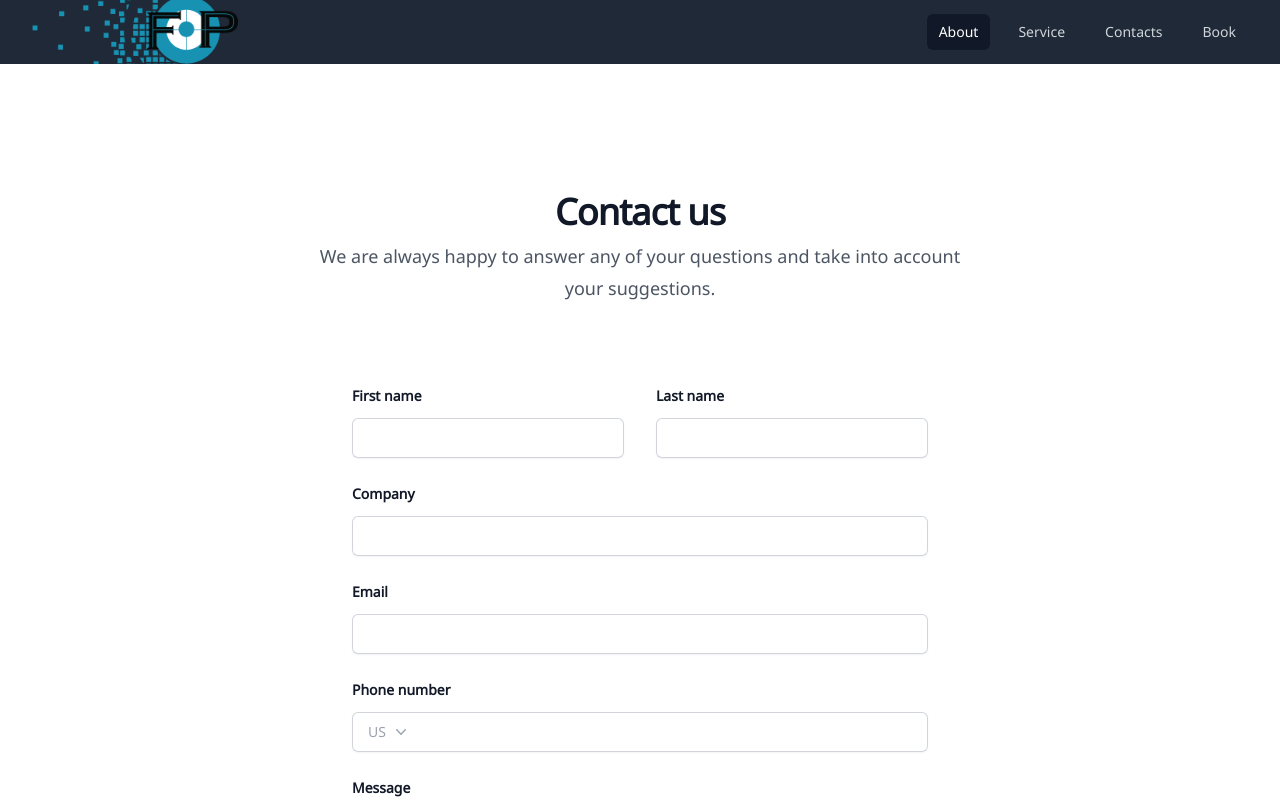
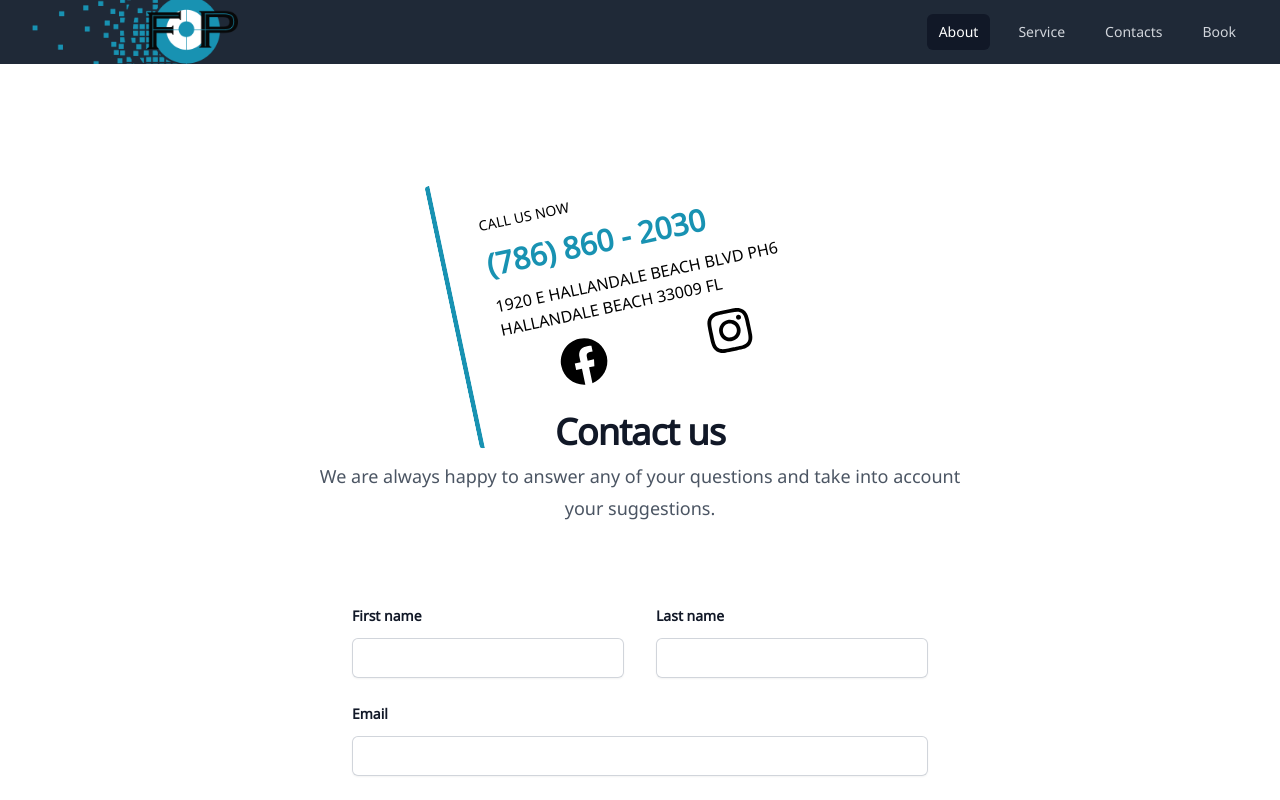
Before and after one commit to elfsvet/fp, a Next.js app: page /Contacts in a window 1280 px wide. Shown: the top 800 px of the page. Built offline with nearby package versions, Linux system fonts and the light colour scheme.

Commit message:
created reducer and added styling logo in nav and links on sandwich

```diff
--- a/src/app/Contacts/page.tsx
+++ b/src/app/Contacts/page.tsx
@@ -1,65 +1,31 @@
 'use client';
 import { ChevronDownIcon } from '@heroicons/react/20/solid';
 import { Switch } from '@headlessui/react';
-import { useState } from 'react';
+import { ChangeEvent, useState } from 'react';
 import { useReducer } from 'react';
+import { eContactActions, useContactForm } from '@/hooks/useContactForm';
+import PhoneCard from '@/components/PhoneCard';
 
 function classNames(...classes: any) {
   return classes.filter(Boolean).join(' ');
 }
-const initialState = {
-  firstName: '',
-  lastName: '',
-  email: '',
-  phone: '',
-  message: '',
-  agreed: false,
-};
-
-enum ContactActions {
-  CONTACT_FIRST_NAME = 'CONTACT_FIRST_NAME',
-  CONTACT_LAST_NAME = 'CONTACT_LAST_NAME',
-  CONTACT_EMAIL = 'CONTACT_EMAIL',
-  CONTACT_PHONE = 'CONTACT_PHONE',
-  CONTACT_MESSAGE = 'CONTACT_MESSAGE',
-  CONTACT_AGREED = 'CONTACT_AGREED',
-}
-
-interface iContactAction {
-  type: ContactActions;
-  payload?: typeof initialState;
-}
-
-export const useContactForm = (): [contactState: typeof initialState, dispatch: React.Dispatch<iContactAction>] => {
-  const [contactState, dispatch] = useReducer(reducer, initialState);
-
-  function reducer(contactState = initialState, action: iContactAction) {
-    const { type, payload } = action;
-    switch (type) {
-      case ContactActions.CONTACT_FIRST_NAME:
-        return { ...contactState, firstName: payload };
-      case ContactActions.CONTACT_LAST_NAME:
-        return { ...contactState, lastName: payload };
-      case ContactActions.CONTACT_EMAIL:
-        return { ...contactState, email: payload };
-      case ContactActions.CONTACT_PHONE:
-        return { ...contactState, phone: payload };
-      case ContactActions.CONTACT_MESSAGE:
-        return { ...contactState, message: payload };
-      case ContactActions.CONTACT_AGREED:
-        return { ...contactState, agreed: payload };
-      default:
-        throw new Error();
-    }
-  }
-  return [contactState, dispatch];
-};
 
 export default function Example() {
-  const [agreed, setAgreed] = useState(false);
+  const [contactState, dispatch] = useContactForm();
 
+  const handleSubmitContactForm = () => {
+    const { firstName, lastName, phone, email, message, agreed } = contactState;
+    if (agreed === false || !firstName || !lastName || !email || !message) {
+      console.log('need to finish the form');
+      return;
+    } else {
+      console.log('submitted with ', contactState);
+    }
+  };
   return (
-    <div className='isolate bg-white px-6 py-24 sm:py-32 lg:px-8'>
+    <>
+      <div className='isolate bg-white px-6 py-4 sm:py-10 lg:px-8'>
+        <PhoneCard light={true} />
         <div className='mx-auto max-w-2xl text-center'>
           <h2 className='text-3xl font-bold tracking-tight text-gray-900 sm:text-4xl'>Contact us</h2>
           <p className='mt-2 text-lg leading-8 text-gray-600'>
@@ -79,6 +45,10 @@ export default function Example() {
                   id='first-name'
                   autoComplete='given-name'
                   className='block w-full rounded-md border-0 px-3.5 py-2 text-gray-900 shadow-sm ring-1 ring-inset ring-gray-300 placeholder:text-gray-400 focus:ring-2 focus:ring-inset focus:ring-fp sm:text-sm sm:leading-6'
+                  value={contactState.firstName}
+                  onChange={(e: ChangeEvent<HTMLInputElement>) => {
+                    dispatch({ type: eContactActions.CONTACT_FIRST_NAME, payload: { firstName: e.target.value } });
+                  }}
                 />
               </div>
             </div>
@@ -93,23 +63,14 @@ export default function Example() {
                   id='last-name'
                   autoComplete='family-name'
                   className='block w-full rounded-md border-0 px-3.5 py-2 text-gray-900 shadow-sm ring-1 ring-inset ring-gray-300 placeholder:text-gray-400 focus:ring-2 focus:ring-inset focus:ring-fp sm:text-sm sm:leading-6'
+                  value={contactState.lastName}
+                  onChange={(e: ChangeEvent<HTMLInputElement>) => {
+                    dispatch({ type: eContactActions.CONTACT_LAST_NAME, payload: { lastName: e.target.value } });
+                  }}
                 />
               </div>
             </div>
-          <div className='sm:col-span-2'>
-            <label htmlFor='company' className='block text-sm font-semibold leading-6 text-gray-900'>
-              Company
-            </label>
-            <div className='mt-2.5'>
-              <input
-                type='text'
-                name='company'
-                id='company'
-                autoComplete='organization'
-                className='block w-full rounded-md border-0 px-3.5 py-2 text-gray-900 shadow-sm ring-1 ring-inset ring-gray-300 placeholder:text-gray-400 focus:ring-2 focus:ring-inset focus:ring-fp sm:text-sm sm:leading-6'
-              />
-            </div>
-          </div>
+
             <div className='sm:col-span-2'>
               <label htmlFor='email' className='block text-sm font-semibold leading-6 text-gray-900'>
                 Email
@@ -121,6 +82,10 @@ export default function Example() {
                   id='email'
                   autoComplete='email'
                   className='block w-full rounded-md border-0 px-3.5 py-2 text-gray-900 shadow-sm ring-1 ring-inset ring-gray-300 placeholder:text-gray-400 focus:ring-2 focus:ring-inset focus:ring-fp sm:text-sm sm:leading-6'
+                  value={contactState.email}
+                  onChange={(e: ChangeEvent<HTMLInputElement>) => {
+                    dispatch({ type: eContactActions.CONTACT_EMAIL, payload: { email: e.target.value } });
+                  }}
                 />
               </div>
             </div>
@@ -129,30 +94,16 @@ export default function Example() {
                 Phone number
               </label>
               <div className='relative mt-2.5'>
-              <div className='absolute inset-y-0 left-0 flex items-center'>
-                <label htmlFor='country' className='sr-only'>
-                  Country
-                </label>
-                <select
-                  id='country'
-                  name='country'
-                  className='h-full rounded-md border-0 bg-transparent bg-none py-0 pl-4 pr-9 text-gray-400 focus:ring-2 focus:ring-inset focus:ring-fp sm:text-sm'
-                >
-                  <option>US</option>
-                  <option>CA</option>
-                  <option>EU</option>
-                </select>
-                <ChevronDownIcon
-                  className='pointer-events-none absolute right-3 top-0 h-full w-5 text-gray-400'
-                  aria-hidden='true'
-                />
-              </div>
                 <input
                   type='tel'
                   name='phone-number'
                   id='phone-number'
                   autoComplete='tel'
-                className='block w-full rounded-md border-0 px-3.5 py-2 pl-20 text-gray-900 shadow-sm ring-1 ring-inset ring-gray-300 placeholder:text-gray-400 focus:ring-2 focus:ring-inset focus:ring-fp sm:text-sm sm:leading-6'
+                  className='block w-full rounded-md border-0 px-3.5 py-2 text-gray-900 shadow-sm ring-1 ring-inset ring-gray-300 placeholder:text-gray-400 focus:ring-2 focus:ring-inset focus:ring-fp sm:text-sm sm:leading-6'
+                  value={contactState.phone}
+                  onChange={(e: ChangeEvent<HTMLInputElement>) => {
+                    dispatch({ type: eContactActions.CONTACT_PHONE, payload: { phone: e.target.value } });
+                  }}
                 />
               </div>
             </div>
@@ -166,17 +117,22 @@ export default function Example() {
                   id='message'
                   rows={4}
                   className='block w-full rounded-md border-0 px-3.5 py-2 text-gray-900 shadow-sm ring-1 ring-inset ring-gray-300 placeholder:text-gray-400 focus:ring-2 focus:ring-inset focus:ring-fp sm:text-sm sm:leading-6'
-                defaultValue={''}
+                  value={contactState.message}
+                  onChange={(e: ChangeEvent<HTMLTextAreaElement>) => {
+                    dispatch({ type: eContactActions.CONTACT_MESSAGE, payload: { message: e.target.value } });
+                  }}
                 />
               </div>
             </div>
             <Switch.Group as='div' className='flex gap-x-4 sm:col-span-2'>
               <div className='flex h-6 items-center'>
                 <Switch
-                checked={agreed}
-                onChange={setAgreed}
+                  checked={contactState.agreed}
+                  onChange={() =>
+                    dispatch({ type: eContactActions.CONTACT_AGREED, payload: { agreed: !contactState.agreed } })
+                  }
                   className={classNames(
-                  agreed ? 'bg-fp' : 'bg-gray-200',
+                    contactState.agreed ? 'bg-fp' : 'bg-gray-200',
                     'flex w-8 flex-none cursor-pointer rounded-full p-px ring-1 ring-inset ring-gray-900/5 transition-colors duration-200 ease-in-out focus-visible:outline focus-visible:outline-2 focus-visible:outline-offset-2 focus-visible:outline-fp'
                   )}
                 >
@@ -184,7 +140,7 @@ export default function Example() {
                   <span
                     aria-hidden='true'
                     className={classNames(
-                    agreed ? 'translate-x-3.5' : 'translate-x-0',
+                      contactState.agreed ? 'translate-x-3.5' : 'translate-x-0',
                       'h-4 w-4 transform rounded-full bg-white shadow-sm ring-1 ring-gray-900/5 transition duration-200 ease-in-out'
                     )}
                   />
@@ -203,12 +159,13 @@ export default function Example() {
             <button
               type='submit'
               className='block w-full rounded-md bg-fp px-3.5 py-2.5 text-center text-sm font-semibold text-white shadow-sm hover:bg-indigo-500 focus-visible:outline focus-visible:outline-2 focus-visible:outline-offset-2 focus-visible:outline-fp'
+              onClick={handleSubmitContactForm}
             >
-            {' '}
               Lets talk
             </button>
           </div>
         </form>
       </div>
+    </>
   );
 }
--- a/src/components/PhoneCard.tsx
+++ b/src/components/PhoneCard.tsx
@@ -8,7 +8,7 @@ const PhoneCard = ({ light = false }: { light?: boolean }) => {
     <div className={`flex justify-center`}>
       <div
         className={`${
-          light ? '' : `bg-gray-800`
+          light ? '' : `bg-gray-800 shadow-xl`
         } mt-10 p-10 flex-col flex gap-3 uppercase rounded w-96 -rotate-12 transition-transform hover:-rotate-6 border-l-[5px] border-fp`}
       >
         <p className={`${light ? '' : `text-white`} text-sm`}>call us now</p>
--- a/src/components/PhotoWithName.tsx
+++ b/src/components/PhotoWithName.tsx
@@ -15,15 +15,15 @@ const PhotoWithName = ({
   lastName: string;
 }) => {
   return (
-    <div className='w-full flex'>
-      <Image src={image} alt='' className='rounded-xl' />
+    <div className='flex pr-28'>
+      <Image src={image} alt='' className='rounded-xl shadow-xl min-w-[300px] min-h-[450px] object-contain' />
       <div className='-ml-10 uppercase'>
         <h1>{title}</h1>
         <div className={`${notoSansBold.className} text-2xl`}>
           <h1 className='text-fp font-extrabold'>{firstName}</h1>
           <h1>{lastName}</h1>
         </div>
-        <p className='border-b-2 border-fp w-48'></p>
+        <p className='border-b-2 border-fp w-40'></p>
       </div>
     </div>
   );
--- /dev/null
+++ b/src/hooks/useContactForm.ts
@@ -0,0 +1,58 @@
+import { useReducer } from 'react';
+
+export const initialContactFormState = {
+  firstName: '',
+  lastName: '',
+  email: '',
+  phone: '',
+  message: '',
+  agreed: false,
+};
+
+export enum eContactActions {
+  CONTACT_FIRST_NAME = 'CONTACT_FIRST_NAME',
+  CONTACT_LAST_NAME = 'CONTACT_LAST_NAME',
+  CONTACT_EMAIL = 'CONTACT_EMAIL',
+  CONTACT_PHONE = 'CONTACT_PHONE',
+  CONTACT_MESSAGE = 'CONTACT_MESSAGE',
+  CONTACT_AGREED = 'CONTACT_AGREED',
+}
+
+interface iContactAction {
+  type: eContactActions;
+  payload: iContactState;
+}
+
+export interface iContactState {
+  firstName?: string;
+  lastName?: string;
+  email?: string;
+  phone?: string;
+  message?: string;
+  agreed?: boolean;
+}
+
+export const useContactForm = (): [contactState: iContactState, dispatch: React.Dispatch<iContactAction>] => {
+  const [contactState, dispatch] = useReducer(reducer, initialContactFormState);
+
+  function reducer(contactState: typeof initialContactFormState, action: iContactAction) {
+    const { type, payload } = action;
+    switch (type) {
+      case eContactActions.CONTACT_FIRST_NAME:
+        return { ...contactState, firstName: payload.firstName };
+      case eContactActions.CONTACT_LAST_NAME:
+        return { ...contactState, lastName: payload.lastName };
+      case eContactActions.CONTACT_EMAIL:
+        return { ...contactState, email: payload.email };
+      case eContactActions.CONTACT_PHONE:
+        return { ...contactState, phone: payload.phone };
+      case eContactActions.CONTACT_MESSAGE:
+        return { ...contactState, message: payload.message };
+      case eContactActions.CONTACT_AGREED:
+        return { ...contactState, agreed: payload.agreed };
+      default:
+        throw new Error();
+    }
+  }
+  return [contactState, dispatch];
+};
```
Also changed, not shown: src/app/page.tsx (+0 -7 lines), src/components/AboutCard.tsx (+7 -3 lines), src/components/NavBar.tsx (+4 -4 lines). Lines whose indentation alone changed are shown as unchanged.
